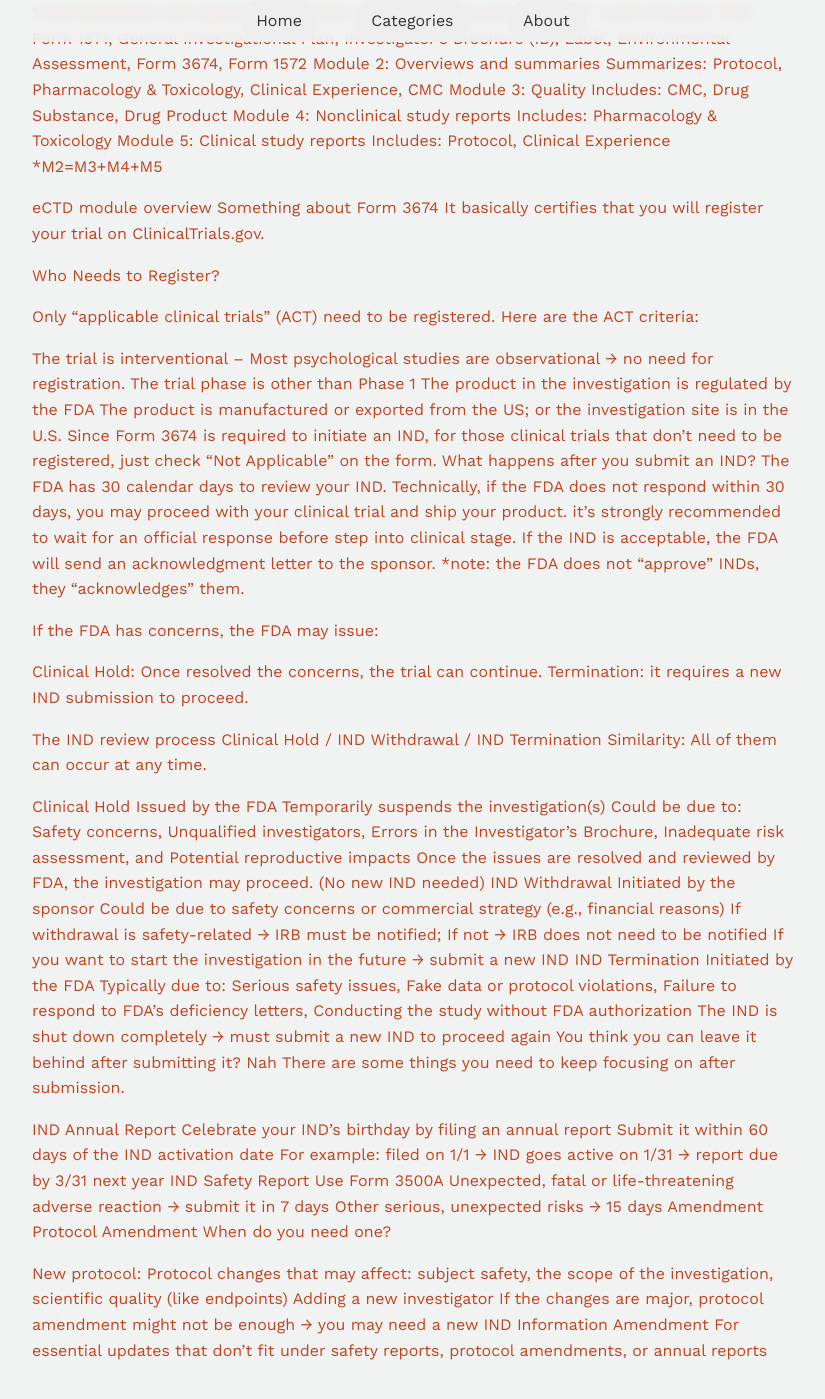
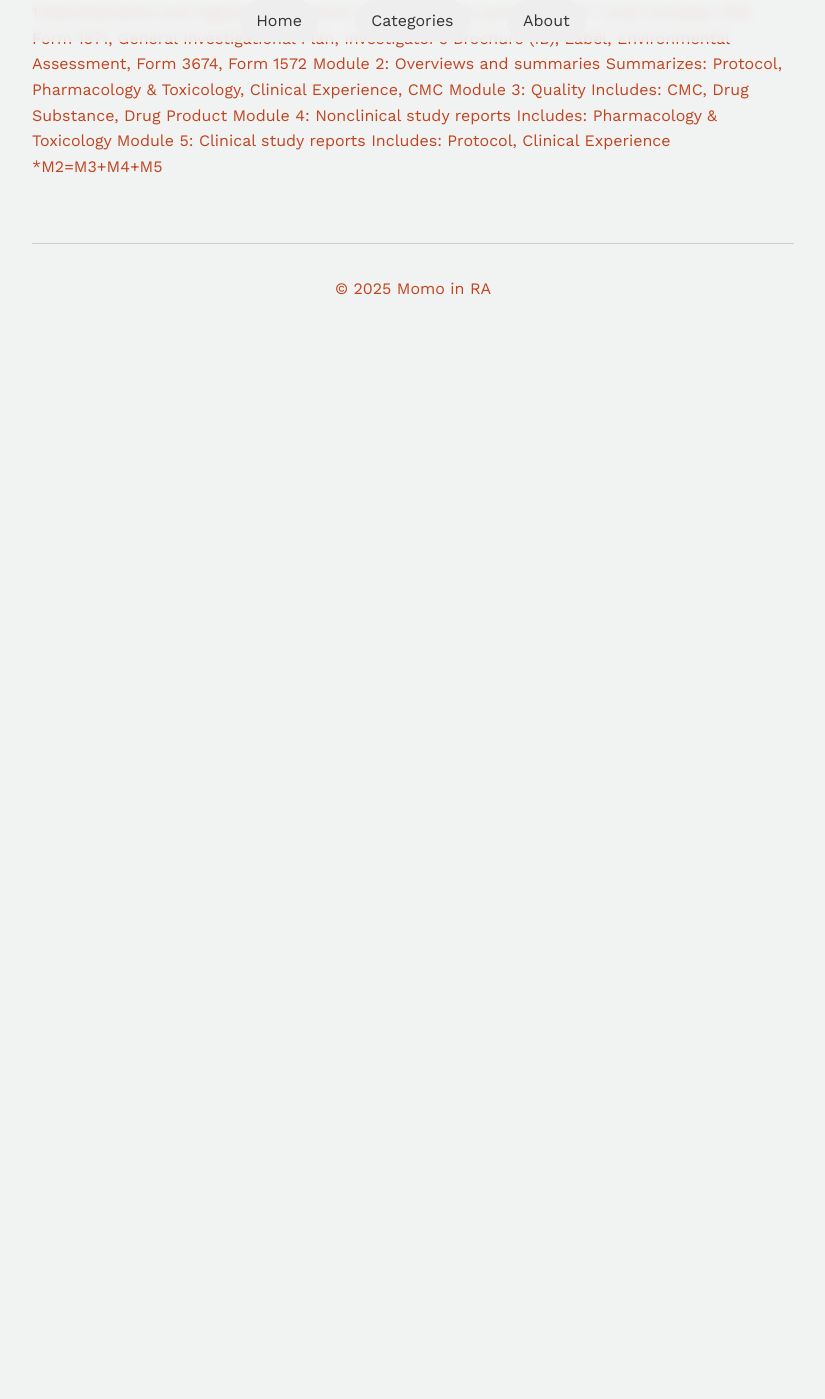
Before and after one commit to MomoInRA/github.io, a Jekyll site: the page built from _posts/2025-07-09-IND-Basics-for-Beginners.md, in a window 1280 px wide and 1400 px high, scrolled down 2397 px. Shown: the whole window, without its empty margins (227-1052 px from the left). Built offline with Jekyll 4.4.1, drawn with Linux system fonts in a browser that asks for light colours; after the commit the page ends 2763 px from its top, so only the background shows below that.

Commit message:
Update 2025-07-09-IND-Basics-for-Beginners.md

```diff
--- a/_posts/2025-07-09-IND-Basics-for-Beginners.md
+++ b/_posts/2025-07-09-IND-Basics-for-Beginners.md
@@ -105,69 +105,3 @@ Includes: Pharmacology & Toxicology
 Module 5: Clinical study reports
 Includes: Protocol, Clinical Experience
 *M2=M3+M4+M5
-
-
-eCTD module overview
-Something about Form 3674
-It basically certifies that you will register your trial on ClinicalTrials.gov.
-
-Who Needs to Register?
-
-Only “applicable clinical trials” (ACT) need to be registered. Here are the ACT criteria:
-
-The trial is interventional
-– Most psychological studies are observational → no need for registration.
-The trial phase is other than Phase 1
-The product in the investigation is regulated by the FDA
-The product is manufactured or exported from the US; or the investigation site is in the U.S.
-Since Form 3674 is required to initiate an IND, for those clinical trials that don’t need to be registered, just check “Not Applicable” on the form.
-What happens after you submit an IND?
-The FDA has 30 calendar days to review your IND.
-Technically, if the FDA does not respond within 30 days, you may proceed with your clinical trial and ship your product.
-it’s strongly recommended to wait for an official response before step into clinical stage.
-If the IND is acceptable, the FDA will send an acknowledgment letter to the sponsor.
-*note: the FDA does not “approve” INDs, they “acknowledges” them.
-
-If the FDA has concerns, the FDA may issue:
-
-Clinical Hold: Once resolved the concerns, the trial can continue.
-Termination: it requires a new IND submission to proceed.
-
-The IND review process
-Clinical Hold / IND Withdrawal / IND Termination
-Similarity: All of them can occur at any time.
-
-Clinical Hold
-Issued by the FDA
-Temporarily suspends the investigation(s)
-Could be due to: Safety concerns, Unqualified investigators, Errors in the Investigator’s Brochure, Inadequate risk assessment, and Potential reproductive impacts
-Once the issues are resolved and reviewed by FDA, the investigation may proceed. (No new IND needed)
-IND Withdrawal
-Initiated by the sponsor
-Could be due to safety concerns or commercial strategy (e.g., financial reasons)
-If withdrawal is safety-related → IRB must be notified; If not → IRB does not need to be notified
-If you want to start the investigation in the future → submit a new IND
-IND Termination
-Initiated by the FDA
-Typically due to: Serious safety issues, Fake data or protocol violations, Failure to respond to FDA’s deficiency letters, Conducting the study without FDA authorization
-The IND is shut down completely → must submit a new IND to proceed again
-You think you can leave it behind after submitting it? Nah
-There are some things you need to keep focusing on after submission.
-
-IND Annual Report
-Celebrate your IND’s birthday by filing an annual report
-Submit it within 60 days of the IND activation date
-For example: filed on 1/1 → IND goes active on 1/31 → report due by 3/31 next year
-IND Safety Report
-Use Form 3500A
-Unexpected, fatal or life-threatening adverse reaction → submit it in 7 days
-Other serious, unexpected risks → 15 days
-Amendment
-Protocol Amendment
-When do you need one?
-
-New protocol: Protocol changes that may affect: subject safety, the scope of the investigation, scientific quality (like endpoints)
-Adding a new investigator
-If the changes are major, protocol amendment might not be enough → you may need a new IND
-Information Amendment
-For essential updates that don’t fit under safety reports, protocol amendments, or annual reports
```
